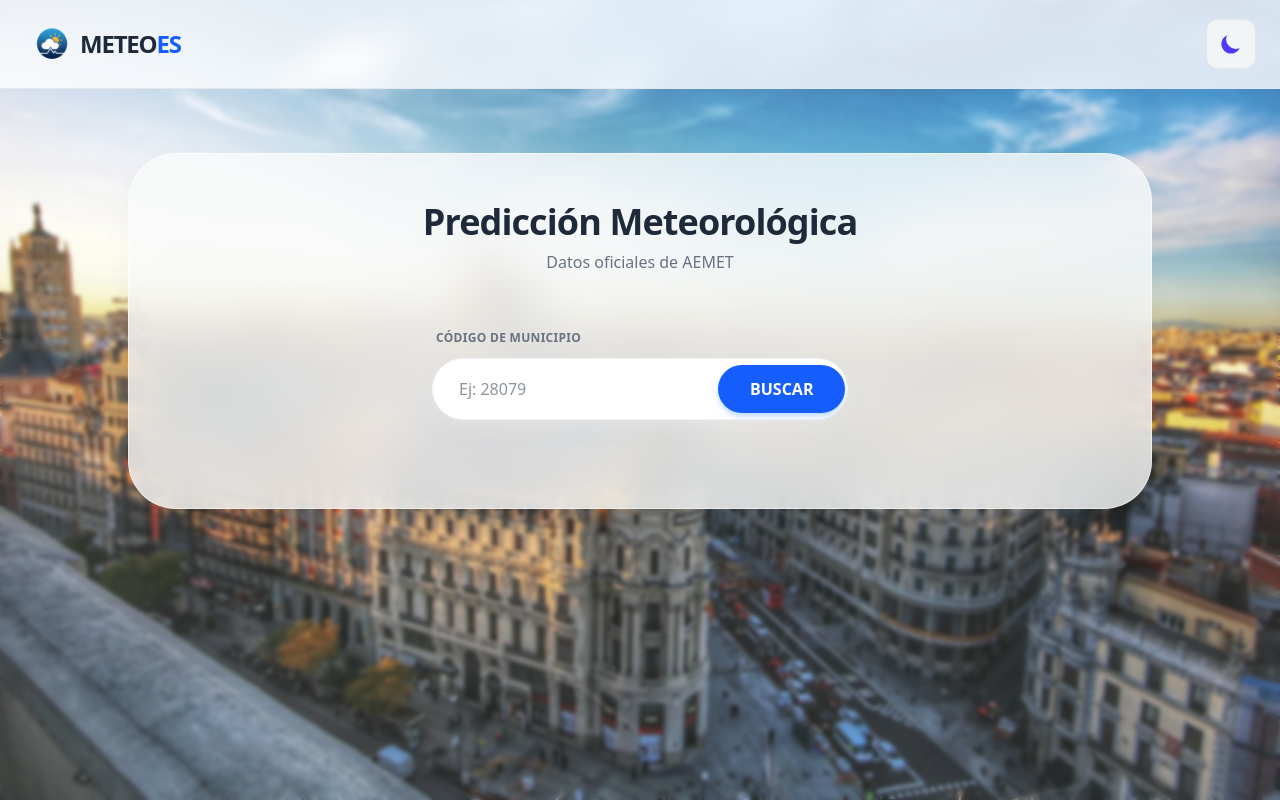
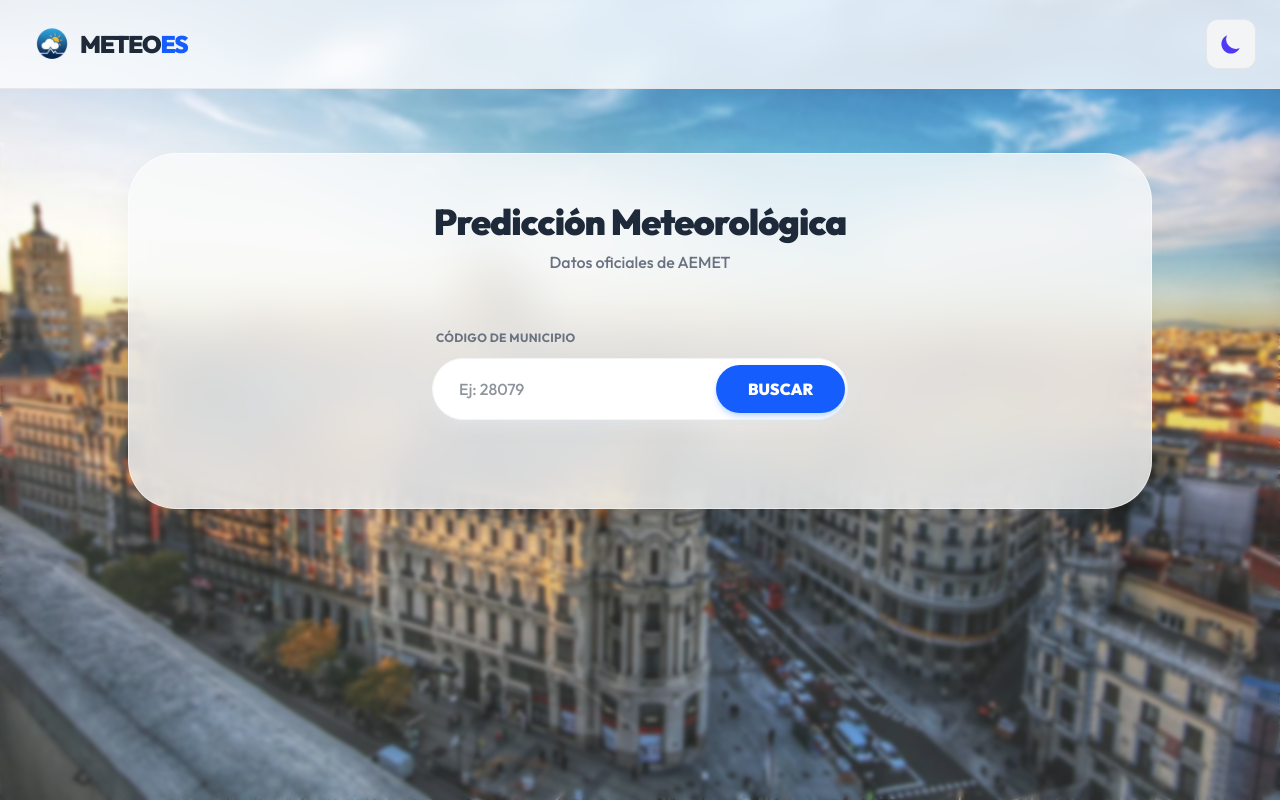
Before and after one commit to AdrianMF97/MeteoES, a React (Vite) app in the folder client/: page / in a window 1280 px wide. Built offline with nearby package versions, Linux system fonts and the light colour scheme.

Commit message:
New font : "Outfit"

```diff
--- a/client/index.html
+++ b/client/index.html
@@ -2,7 +2,7 @@
 <html lang="es">
   <head>
     <meta charset="UTF-8" />
-
+    <!-- Favicon links -->
     <link rel="icon" type="image/x-icon" href="/favicon/favicon.ico" />
     <link
       rel="icon"
@@ -23,6 +23,13 @@
       href="/favicon/apple-touch-icon.png"
     />
     <link rel="manifest" href="/favicon/site.webmanifest" />
+    <!-- Google Fonts -->
+    <link rel="preconnect" href="https://fonts.googleapis.com" />
+    <link rel="preconnect" href="https://fonts.gstatic.com" crossorigin />
+    <link
+      href="https://fonts.googleapis.com/css2?family=Outfit:wght@100..900&display=swap"
+      rel="stylesheet"
+    />
 
     <meta name="viewport" content="width=device-width, initial-scale=1.0" />
     <title>MeteoES</title>
--- a/client/src/index.css
+++ b/client/src/index.css
@@ -6,4 +6,10 @@
   body {
     @apply bg-white text-gray-900 transition-colors duration-300;
   }
+
+  html {
+    font-family: "Outfit", sans-serif;
+    -webkit-font-smoothing: antialiased;
+    -moz-osx-font-smoothing: grayscale;
+  }
 }
--- a/client/tailwind.config.js
+++ b/client/tailwind.config.js
@@ -3,7 +3,22 @@ export default {
   darkMode: "class",
   content: ["./index.html", "./src/**/*.{js,ts,jsx,tsx}"],
   theme: {
-    extend: {},
+    extend: {
+      fontFamily: {
+        sans: [
+          "Outfit",
+          "ui-sans-serif",
+          "system-ui",
+          "-apple-system",
+          "BlinkMacSystemFont",
+          "Segoe UI",
+          "Roboto",
+          "Helvetica Neue",
+          "Arial",
+          "sans-serif",
+        ],
+      },
+    },
   },
   plugins: [],
 };
```
